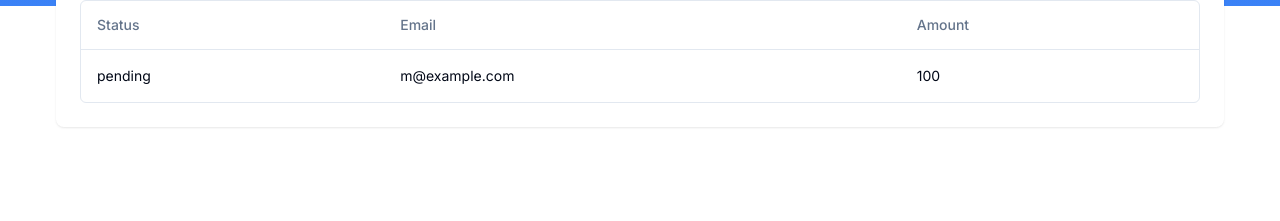
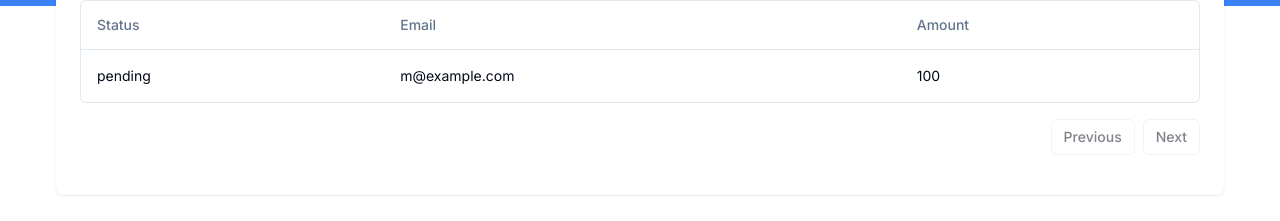
Before and after one commit to BdNWoG/buddy, a Next.js app in the folder buddy/: page /accounts in a window 1280 px wide. Shown: the part 350-571 px from the top of the page. Built offline with nearby package versions, Linux system fonts and the light colour scheme; no server answers; what drizzle-zod, hono would draw is missing.

Commit message:
Update data-table.tsx

```diff
--- a/buddy/components/data-table.tsx
+++ b/buddy/components/data-table.tsx
@@ -1,8 +1,9 @@
 "use client"
 
-import { ColumnDef,flexRender,getCoreRowModel, useReactTable, getPaginationRowModel } from "@tanstack/react-table"
+import { ColumnDef, SortingState, flexRender, getCoreRowModel, useReactTable, getSortedRowModel, getPaginationRowModel } from "@tanstack/react-table"
 import { Button } from "@/components/ui/button"
 import { Table, TableBody, TableCell, TableHead, TableHeader, TableRow } from "@/components/ui/table"
+import * as React from "react"
 
 interface DataTableProps<TData, TValue> {
     columns: ColumnDef<TData, TValue>[]
@@ -12,6 +13,7 @@ interface DataTableProps<TData, TValue> {
 export function DataTable<TData, TValue>({
     columns,data
 }: DataTableProps<TData, TValue>) {
+    const [sorting, setSorting] = React.useState<SortingState>([])
     const table = useReactTable({
         data,
         columns,
@@ -65,6 +67,16 @@ return (
                 </TableBody>
             </Table>
             </div>
+            <div className="flex items-center justify-end space-x-2 py-4">
+                <Button variant="outline" size="sm" onClick={() => table.previousPage()}
+                disabled={!table.getCanPreviousPage()}>
+                Previous
+                </Button>
+                <Button variant="outline" size="sm" onClick={() => table.nextPage()}
+                disabled={!table.getCanNextPage()}>
+                Next
+                </Button>
+            </div>
         </div>
     )
 }
```
Lines whose indentation alone changed are shown as unchanged.
